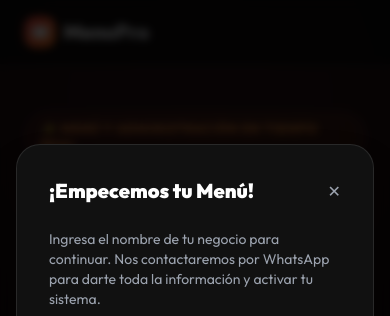
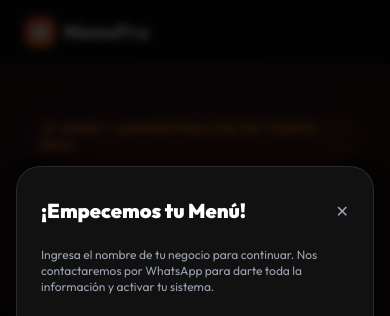
Before and after one commit to jesuscaldera29/menu-digital-administrable, a plain HTML site: page landing.html in a window 390 px wide. Both pictures are taken after a click on the link "PEDIR". Shown: the top 316 px of the page. Drawn offline with nearby package versions, Linux system fonts and the light colour scheme; no server answers.

Commit message:
fix: responsive lead modal and fb pixel tracking for whatsapp buttons

```diff
--- a/landing.html
+++ b/landing.html
@@ -569,14 +569,6 @@
       'https://connect.facebook.net/en_US/fbevents.js');
       fbq('init', pixelId);
       fbq('track', 'PageView');
-
-      // Track clicks on all links containing wa.me (WhatsApp)
-      document.querySelectorAll('a[href*="wa.me"]').forEach(link => {
-        link.addEventListener('click', () => {
-          fbq('track', 'Contact', { content_name: 'WhatsApp CTA Click' });
-          fbq('track', 'Lead', { content_name: 'WhatsApp Lead Conversion' });
-        });
-      });
     }
 
     let landingWhatsAppNumber = '573015027933';
@@ -647,6 +639,11 @@
       }
       msg += `Quedo atento para recibir más información y comenzar la activación.`;
 
+      // FB Pixel tracking
+      if (typeof fbq === 'function') {
+        fbq('track', 'Lead', { content_name: 'WhatsApp Lead Conversion' });
+      }
+
       window.open(`https://wa.me/${landingWhatsAppNumber}?text=${encodeURIComponent(msg)}`, '_blank');
       closeLeadModal();
     }
@@ -654,19 +651,25 @@
     function contactWhatsApp(e) {
       e.preventDefault();
       let msg = `Hola! Tengo dudas sobre MenuPro.`;
+
+      // FB Pixel tracking
+      if (typeof fbq === 'function') {
+        fbq('track', 'Contact', { content_name: 'WhatsApp CTA Click' });
+      }
+
       window.open(`https://wa.me/${landingWhatsAppNumber}?text=${encodeURIComponent(msg)}`, '_blank');
     }
   </script>
 
   <!-- MODAL DE REGISTRO (LEAD) -->
-  <div id="leadModal" class="hidden fixed inset-0 z-[999] flex items-center justify-center">
+  <div id="leadModal" class="hidden fixed inset-0 z-[999] flex items-center justify-center p-4">
     <div class="absolute inset-0 bg-black/80 backdrop-blur-sm" onclick="closeLeadModal()"></div>
-    <div class="relative bg-[#111] border border-white/10 rounded-3xl p-8 w-full max-w-md shadow-2xl mx-4">
-      <div class="flex justify-between items-center mb-6">
+    <div class="relative bg-[#111] border border-white/10 rounded-3xl p-6 md:p-8 w-full max-w-md shadow-2xl max-h-[90vh] overflow-y-auto flex flex-col">
+      <div class="flex justify-between items-center mb-4 md:mb-6 shrink-0">
         <h3 class="text-xl font-black text-white">¡Empecemos tu Menú!</h3>
-        <button onclick="closeLeadModal()" class="text-gray-400 hover:text-white">✕</button>
+        <button onclick="closeLeadModal()" class="text-gray-400 hover:text-white p-2 -mr-2">✕</button>
       </div>
-      <p class="text-gray-400 text-sm mb-6">Ingresa el nombre de tu negocio para continuar. Nos contactaremos por WhatsApp para darte toda la información y activar tu sistema.</p>
+      <p class="text-gray-400 text-xs md:text-sm mb-6 shrink-0">Ingresa el nombre de tu negocio para continuar. Nos contactaremos por WhatsApp para darte toda la información y activar tu sistema.</p>
 
       <form id="leadForm" onsubmit="submitLead(event)" class="space-y-4">
         <div>
```
